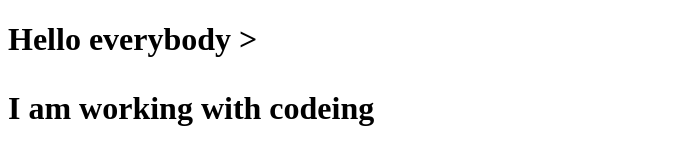
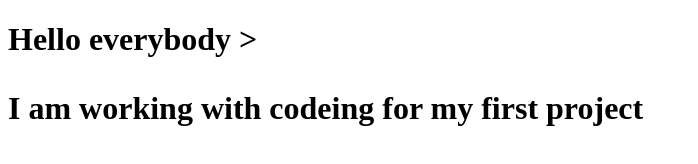
Before and after one commit to AdrianEd50/First-codeing-course-assigment, a plain HTML site: page Index.html in a window 1280 px wide. Shown: the whole page, without its empty margins (0-698 px from the left). Drawn offline with Linux system fonts and the light colour scheme.

Commit message:
new changes

```diff
--- a/Index.html
+++ b/Index.html
@@ -7,8 +7,7 @@
 </head>
 <body>
    <h1>Hello everybody
-
-      ><p>I am working with codeing</p>
+      ><p>I am working with codeing for my first project</p>
    </h1>
 </body>
 </html>
```
